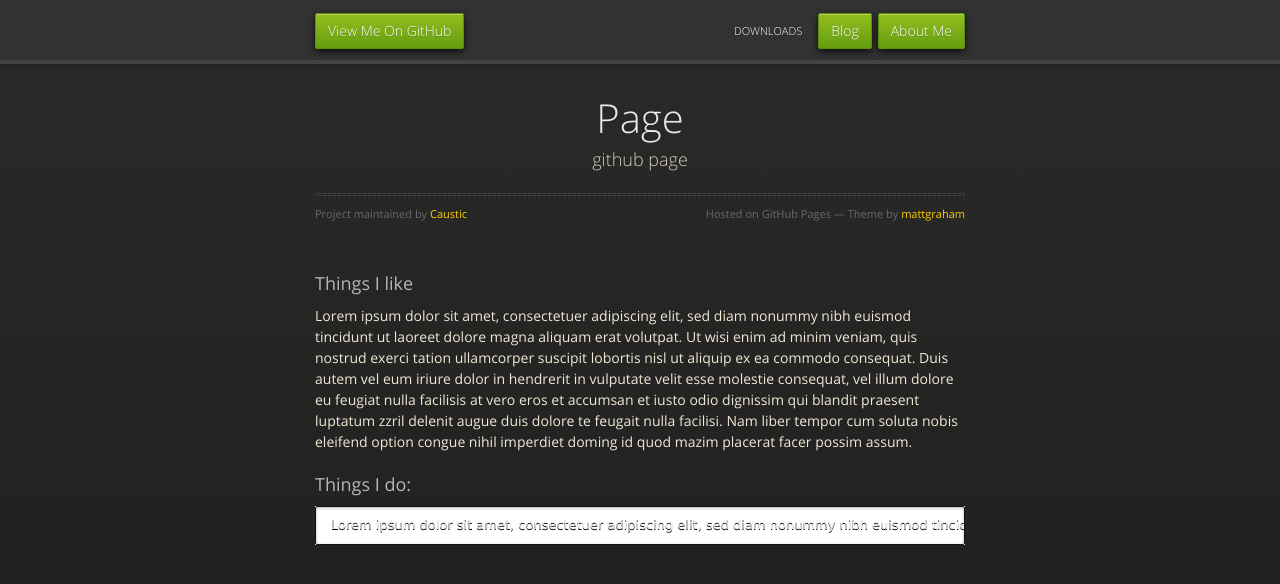
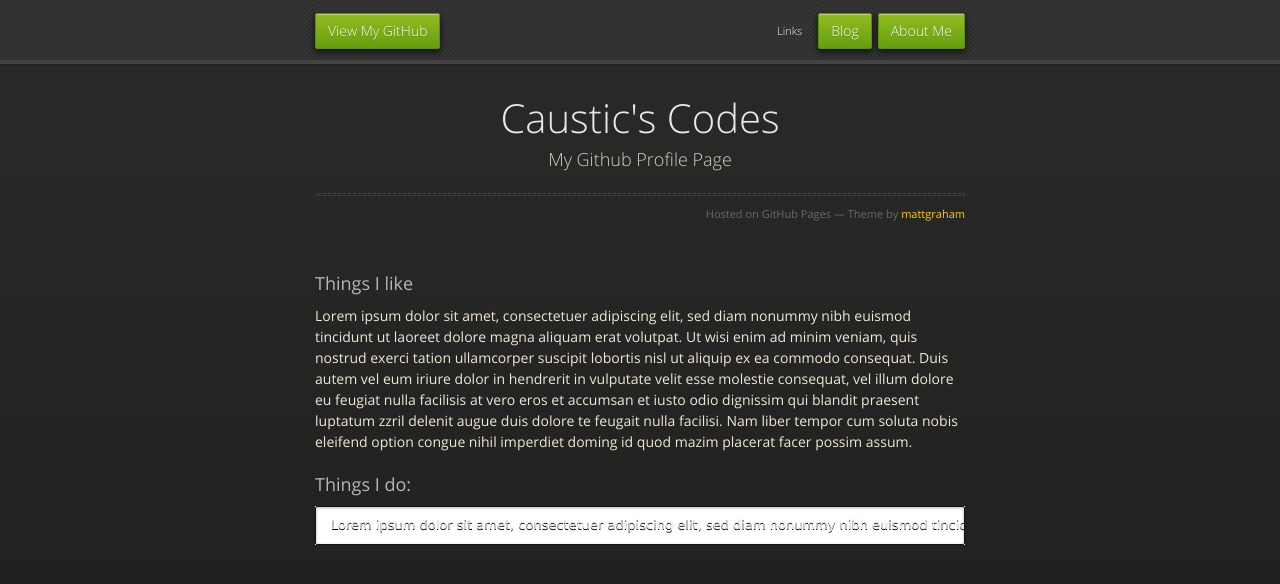
Before and after one commit to Caustic/caustic.github.com, a Jekyll site: the page built from index.markdown, in a window 1280 px wide. Shown: the top 584 px of the page. Built offline with Jekyll 4.4.1, drawn with Linux system fonts in a browser that asks for light colours; nearby versions of some CDN libraries; Markdown is read by kramdown in place of the engine named in the settings.

Commit message:
Changed default layout

```diff
--- a/_layouts/default.html
+++ b/_layouts/default.html
@@ -3,7 +3,7 @@
   <head>
     <meta charset="utf-8">
     <meta http-equiv="X-UA-Compatible" content="chrome=1">
-    <title>Page by Caustic</title>
+    <title>Caustic's Codes</title>
     <link rel="stylesheet" href="/stylesheets/styles.css">
     <link rel="stylesheet" href="/stylesheets/pygment_trac.css">
     <script src="https://ajax.googleapis.com/ajax/libs/jquery/1.7.1/jquery.min.js"></script>
@@ -20,10 +20,10 @@
   <body>
       <div id="header">
         <nav>
-          <li class="fork"><a href="https://github.com/Caustic">View Me On GitHub</a></li>
+          <li class="fork"><a href="https://github.com/Caustic">View My GitHub</a></li>
           <li class="downloads"><a href="/">About Me</a></li>
           <li class="downloads"><a href="/blog">Blog</a></li>
-          <li class="title">DOWNLOADS</li>
+          <li class="title">Links</li>
         </nav>
       </div><!-- end header -->
 
@@ -31,10 +31,9 @@
 
       <section>
         <div id="title">
-          <h1>Page</h1>
-          <p>github page</p>
+          <h1>Caustic's Codes</h1>
+          <p>My Github Profile Page</p>
           <hr>
-          <span class="credits left">Project maintained by <a href="https://github.com/Caustic">Caustic</a></span>
           <span class="credits right">Hosted on GitHub Pages &mdash; Theme by <a href="http://twitter.com/#!/michigangraham">mattgraham</a></span>
         </div>
         <div class="markdown-body">
```
